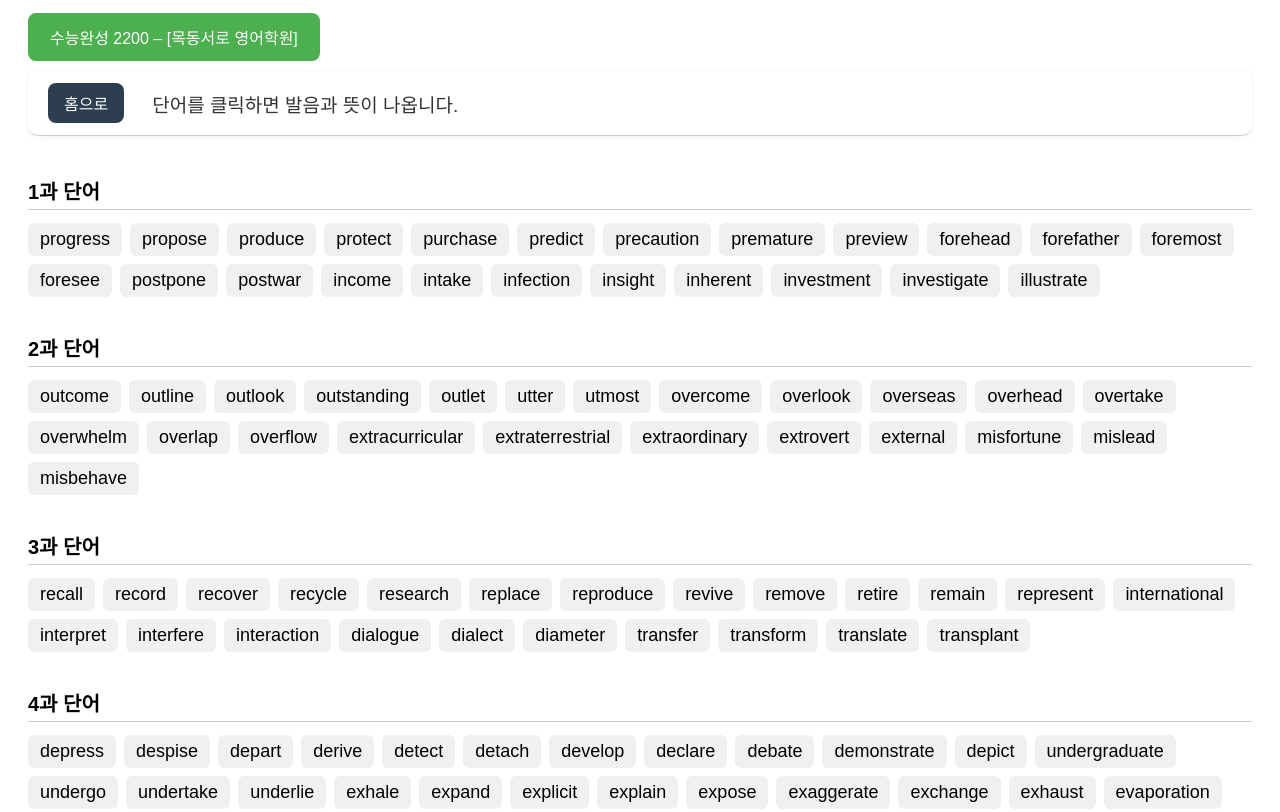
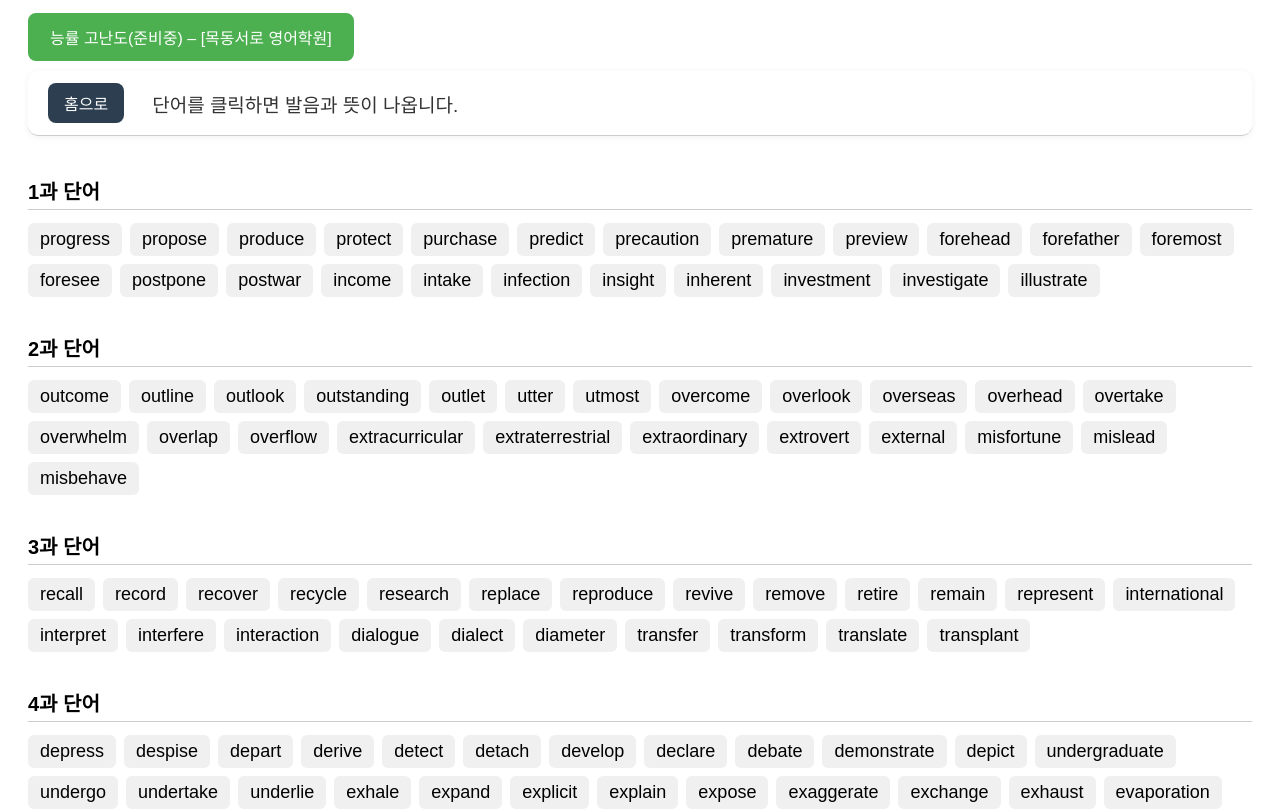
Before and after one commit to nmyway77/hlevele, a plain HTML site: page index.html in a window 1280 px wide. Shown: the top 812 px of the page. Drawn offline with Linux system fonts and the light colour scheme.

Commit message:
Update index.html

```diff
--- a/index.html
+++ b/index.html
@@ -3,7 +3,7 @@
 <head>
   <meta charset="UTF-8" />
   <meta name="viewport" content="width=device-width, initial-scale=1.0" />
-  <title>능률 어원편 – [목동서로 영어학원]</title>
+  <title>능률 고난도(준비중) – [목동서로 영어학원]</title>
   <style>
     body { font-family: Arial, sans-serif; padding: 5px 20px; }
     #showWords {
@@ -80,7 +80,7 @@
   </style>
 </head>
 <body>
-  <button id="showWords">수능완성 2200 – [목동서로 영어학원]</button>
+  <button id="showWords">능률 고난도(준비중) – [목동서로 영어학원]</button>
   <div id="meaningBox">
     <button class="homeBtn" onclick="location.replace('https://nmyway77.github.io/home2/');">홈으로</button>
     <span id="meaningText">단어를 클릭하면 발음과 뜻이 나옵니다.</span>
```
